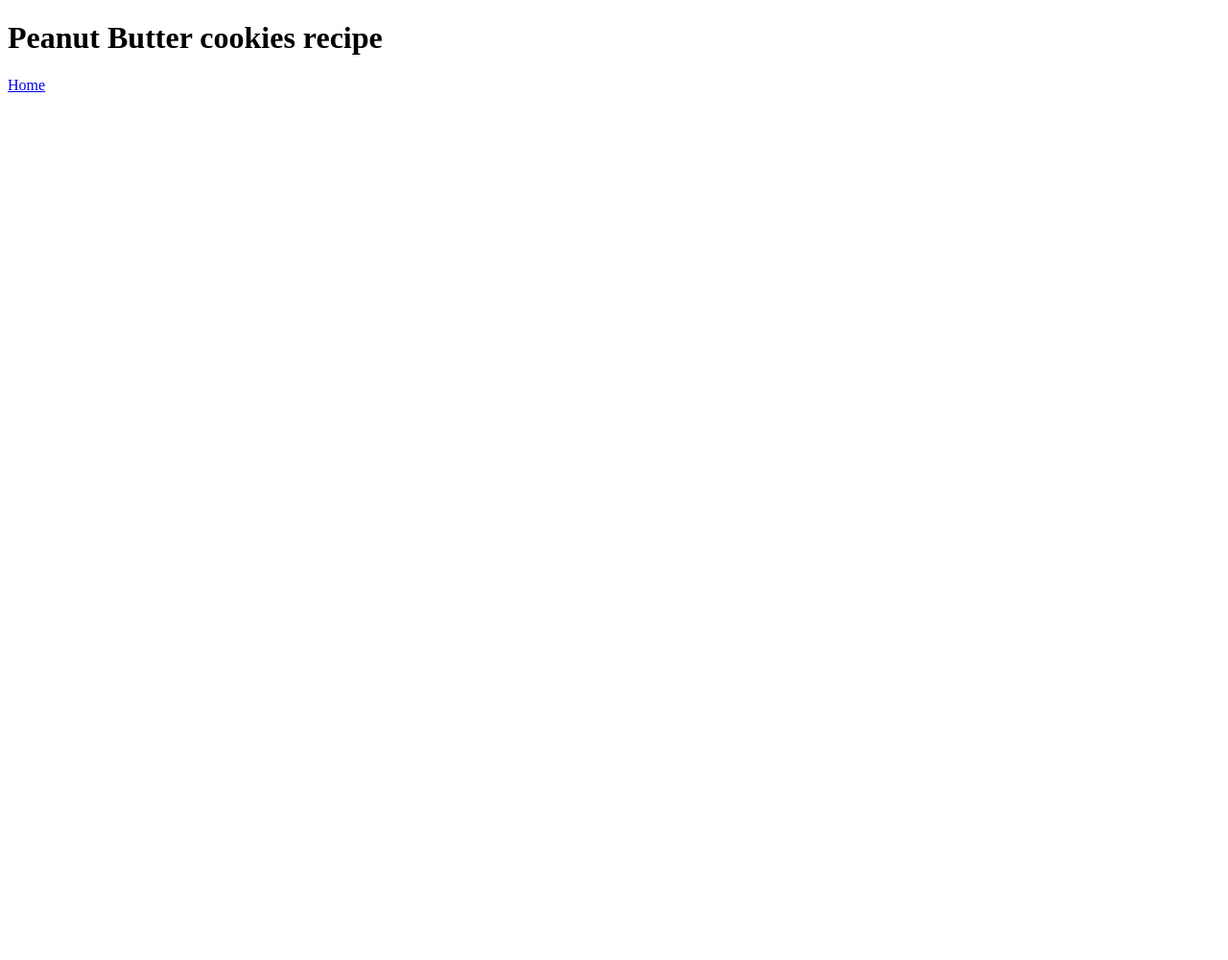
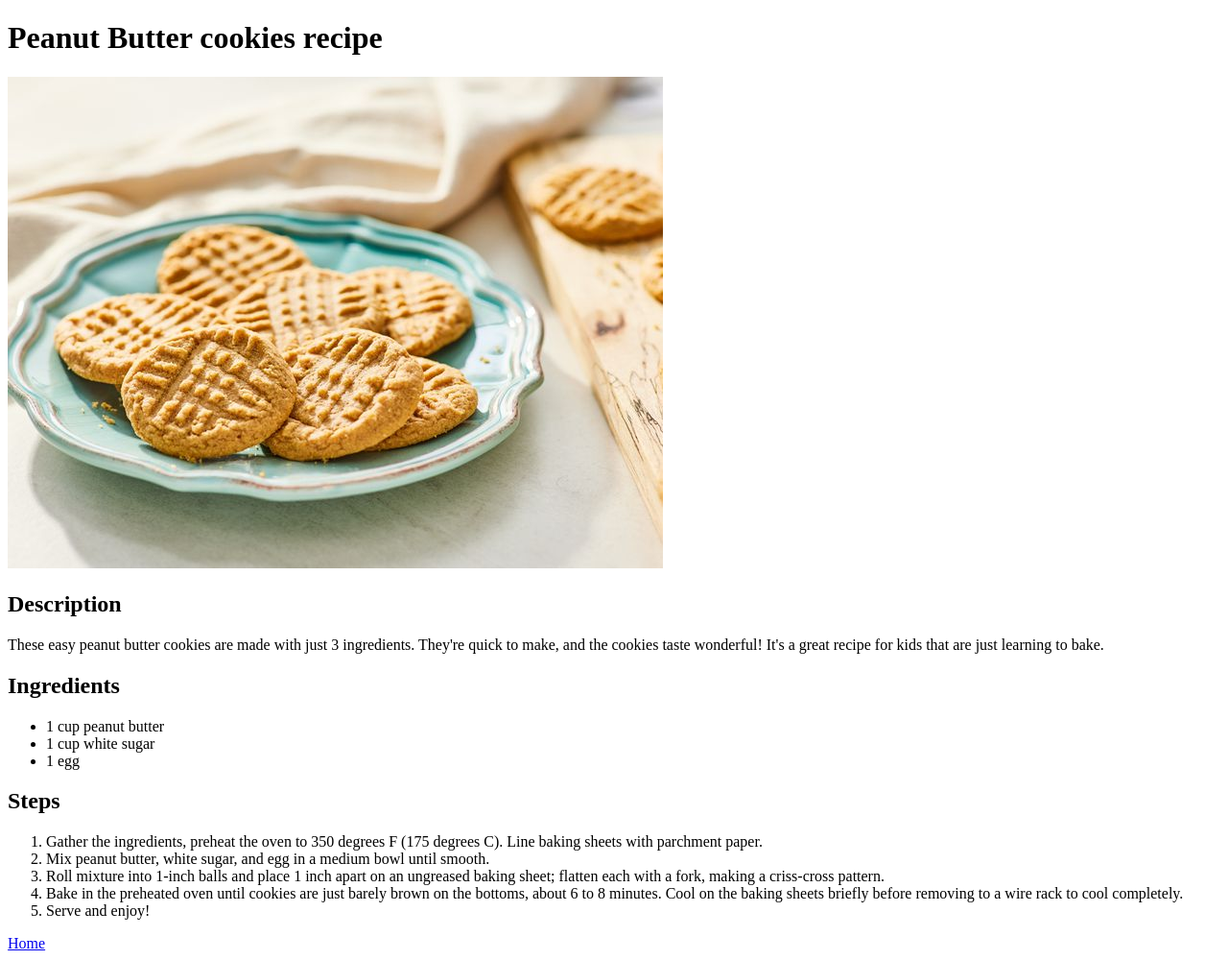
Before and after one commit to mpvalen/odin-recipes, a plain HTML site: page recipes/peanut_butter_cookies.html in a window 1280 px wide. Shown: the whole page at 96% size. Before the commit the page ends 800 px from the top, so only its background shows below. Drawn offline with Linux system fonts and the light colour scheme.

Commit message:
Add the peanut butter cookies recipe
Add all the content for the peanut butter cookies recipe
(peanut_butter_cookies.html) with an image

```diff
--- a/recipes/peanut_butter_cookies.html
+++ b/recipes/peanut_butter_cookies.html
@@ -8,6 +8,34 @@
 <body>
     <h1>Peanut Butter cookies recipe</h1>
 
+    <img src="../images/peanut-butter-cookies.jpg">
+
+    <h2>Description</h2>
+
+    <p>
+        These easy peanut butter cookies are made with just 3 ingredients. They're quick to make,
+        and the cookies taste wonderful! It's a great recipe for kids that are just learning to bake.
+    </p>
+
+    <h2>Ingredients</h2>
+    <ul>
+        <li>1 cup peanut butter</li>
+        <li>1 cup white sugar</li>
+        <li>1 egg</li>
+    </ul>
+    <h2>Steps</h2>
+    <ol>
+        <li>Gather the ingredients, preheat the oven to 350 degrees F (175 degrees C). Line baking
+            sheets with parchment paper. </li>
+        <li>Mix peanut butter, white sugar, and egg in a medium bowl until smooth.</li>
+        <li>Roll mixture into 1-inch balls and place 1 inch apart on an ungreased baking sheet;
+            flatten each with a fork, making a criss-cross pattern. </li>
+        <li>Bake in the preheated oven until cookies are just barely brown on the bottoms, about 6
+            to 8 minutes. Cool on the baking sheets briefly before removing to a wire rack to cool
+            completely. </li>
+        <li>Serve and enjoy!</li>
+    </ol>
+
     <a href="../index.html">Home</a>
 </body>
 </html>
```
Also changed, not shown: images/peanut-butter-cookies.jpg (added).
